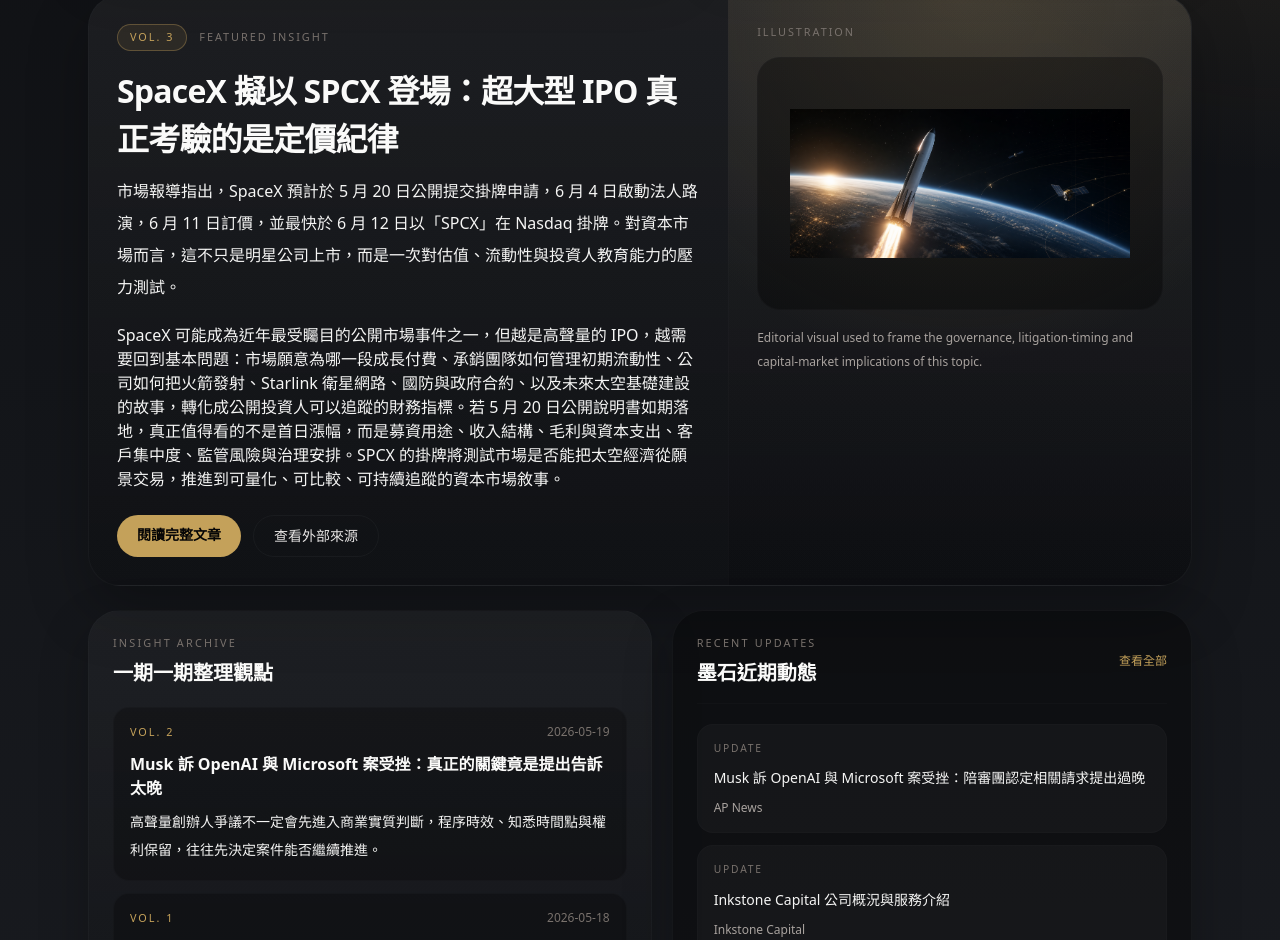
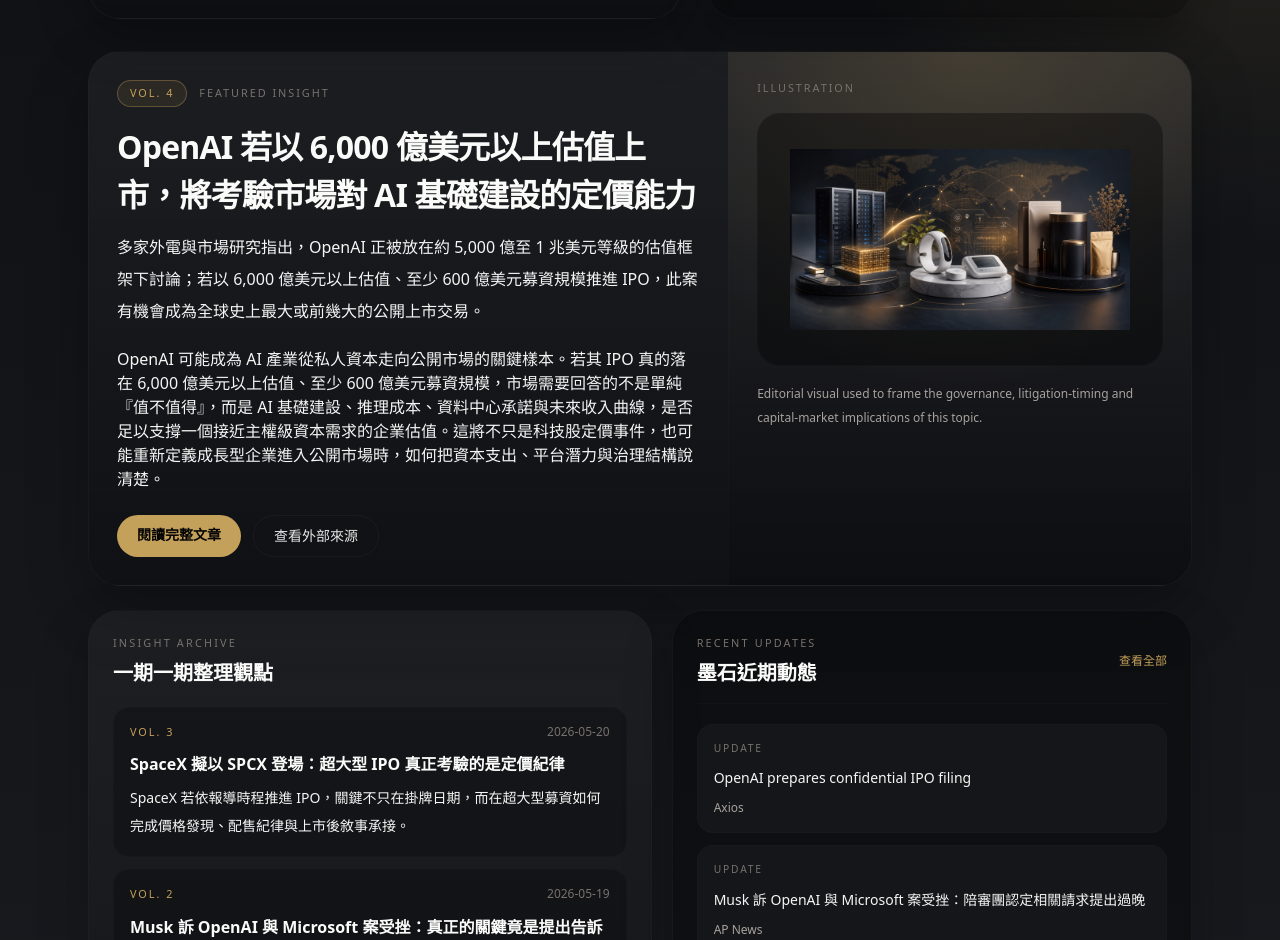
Before and after one commit to ifachang/inkstonecapital-site, a Next.js app: page / in a window 1280 px wide. Shown: the part 3564-4504 px from the top of the page. Built offline with nearby package versions, Linux system fonts and the light colour scheme.

Commit message:
Publish OpenAI mega IPO insight

```diff
--- a/src/data/insights.ts
+++ b/src/data/insights.ts
@@ -1,4 +1,62 @@
 export const insightItems = [
+  {
+    volume: "Vol. 4",
+    slug: "vol-4-openai-mega-ipo-valuation",
+    date: "2026-05-21",
+    category: "AI Capital Markets",
+    title: "OpenAI 若以 6,000 億美元以上估值上市，將考驗市場對 AI 基礎建設的定價能力",
+    subtitle:
+      "多家外電與市場研究指出，OpenAI 正被放在約 5,000 億至 1 兆美元等級的估值框架下討論；若以 6,000 億美元以上估值、至少 600 億美元募資規模推進 IPO，此案有機會成為全球史上最大或前幾大的公開上市交易。",
+    excerpt:
+      "OpenAI IPO 的關鍵不只是估值高低，而是公開市場是否願意替 AI 模型、算力、資料中心與長期資本支出給出新的定價邏輯。",
+    zh:
+      "OpenAI 可能成為 AI 產業從私人資本走向公開市場的關鍵樣本。若其 IPO 真的落在 6,000 億美元以上估值、至少 600 億美元募資規模，市場需要回答的不是單純『值不值得』，而是 AI 基礎建設、推理成本、資料中心承諾與未來收入曲線，是否足以支撐一個接近主權級資本需求的企業估值。這將不只是科技股定價事件，也可能重新定義成長型企業進入公開市場時，如何把資本支出、平台潛力與治理結構說清楚。",
+    en:
+      "A potential OpenAI IPO would test whether public markets can underwrite AI infrastructure as a new capital-market category. At a valuation above $600 billion, with a reported target of raising at least $60 billion, investors would not only be buying software growth. They would be underwriting compute capacity, data-center commitments, inference economics, strategic partnerships, and the belief that AI platforms can convert extraordinary capital intensity into durable revenue and market power.",
+    body: [
+      {
+        heading: "從軟體公司估值，走向基礎建設定價",
+        paragraphs: [
+          "傳統軟體公司上市時，市場通常聚焦 ARR、毛利率、留存率與成長速度。但 OpenAI 若以超大型 IPO 進入公開市場，投資人需要評估的不只是訂閱收入與企業服務，而是龐大的算力取得、資料中心建設、能源與晶片供應安排。",
+          "這代表 OpenAI 可能被同時視為軟體平台、雲端基礎設施需求端、AI 研發公司與戰略科技資產。估值邏輯也會因此更接近『平台潛力加上基礎建設承諾』，而不是單純以當期財務指標衡量。",
+        ],
+      },
+      {
+        heading: "600 億美元募資的市場意義",
+        paragraphs: [
+          "若 OpenAI IPO 募資至少 600 億美元，將遠高於過往多數大型科技 IPO，也可能挑戰 Aramco、Alibaba、SoftBank 等歷史大型上市案的規模排序。這種交易不只考驗投資人需求，也考驗承銷團、監管揭露與市場流動性是否足以吸收超大型 AI 資產。",
+          "對公開市場而言，這會是一個壓力測試：當一家仍處於高投入、高成長、高不確定性的 AI 公司尋求巨額資本時，市場願意給的是網路平台倍數、雲端基礎設施倍數，還是全新的 AI 基礎設施倍數。",
+        ],
+      },
+      {
+        heading: "風險不在故事，而在可驗證路徑",
+        paragraphs: [
+          "OpenAI 的敘事足夠強，但公開市場最終會要求更具體的驗證：推理成本是否下降、企業端收入是否擴張、消費端付費是否穩定、與 Microsoft 等策略夥伴的權利義務是否清楚，以及未來資本支出是否能轉化為可持續現金流。",
+          "這也是成長型企業上市前最重要的提醒。市場可以接受高成長與高投入，但需要看見可追蹤的路徑、清楚的治理結構、可解釋的資金用途，以及足以承接長期波動的投資人溝通能力。",
+        ],
+      },
+    ],
+    sources: [
+      {
+        label: "Axios",
+        href: "https://www.axios.com/2026/05/20/openai-ipo-spacex-musk",
+      },
+      {
+        label: "Reuters via Investing.com",
+        href: "https://www.investing.com/news/stock-market-news/openai-seen-preparing-for-2027-ipo-at-1-trln-valuation-reuters-4317757",
+      },
+      {
+        label: "Reuters compute-spend report via Investing.com",
+        href: "https://www.investing.com/news/stock-market-news/openai-sees-compute-spend-of-around-600-billion-by-2030-cnbc-reports-4517341",
+      },
+      {
+        label: "El Pais / Reuters context",
+        href: "https://elpais.com/economia/2025-10-30/openai-prepara-la-mayor-salida-a-bolsa-de-la-historia-con-una-valoracion-de-hasta-un-billon-de-dolares.html",
+      },
+    ],
+    imageSrc: "/ecosystem-visual.png",
+    imageAlt: "AI infrastructure, health technology and consumer brand ecosystem visual",
+  },
   {
     volume: "Vol. 3",
     slug: "vol-3-spacex-ipo-spcx",
--- a/src/data/news.json
+++ b/src/data/news.json
@@ -1,4 +1,9 @@
 [
+  {
+    "title": "OpenAI prepares confidential IPO filing",
+    "href": "https://www.axios.com/2026/05/20/openai-ipo-spacex-musk",
+    "source": "Axios"
+  },
   {
     "title": "Musk 訴 OpenAI 與 Microsoft 案受挫：陪審團認定相關請求提出過晚",
     "href": "https://apnews.com/article/0b9b0bfaffe96f2c930341f52dfe4f8c",
```
